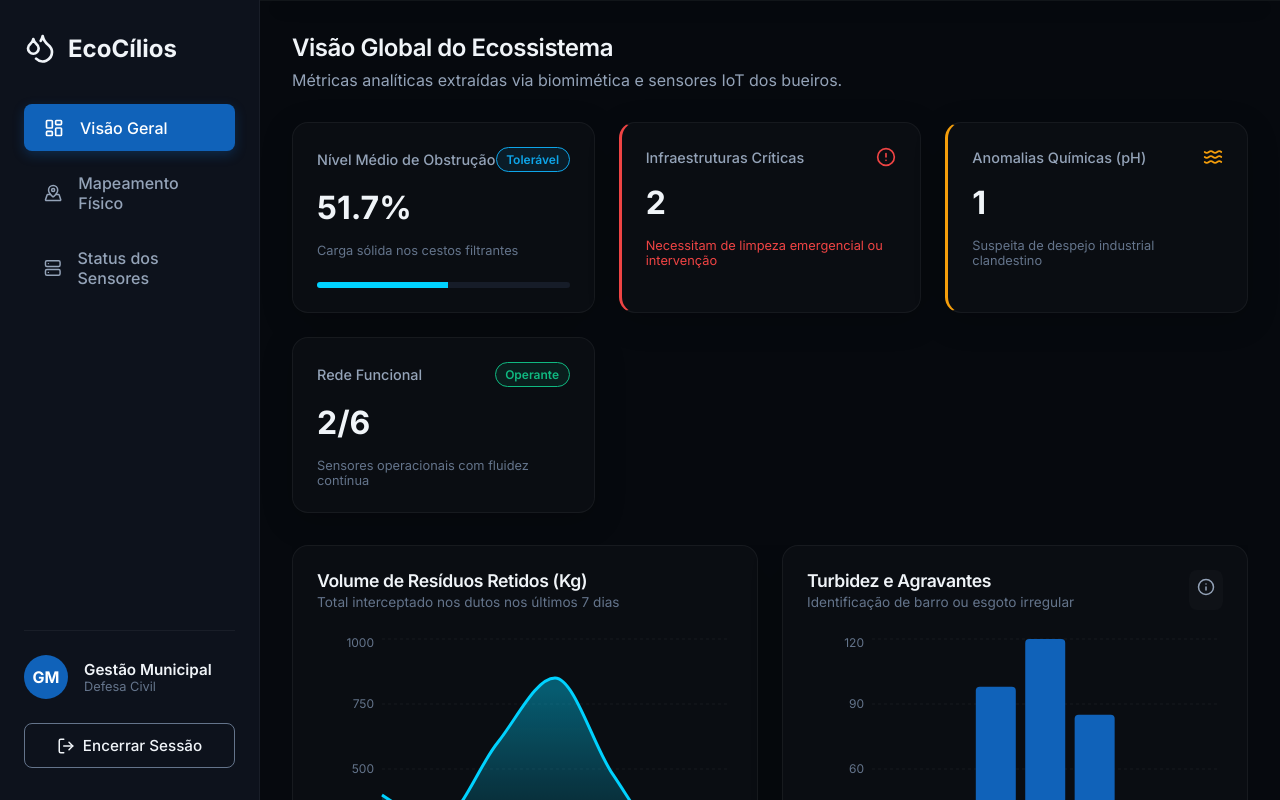
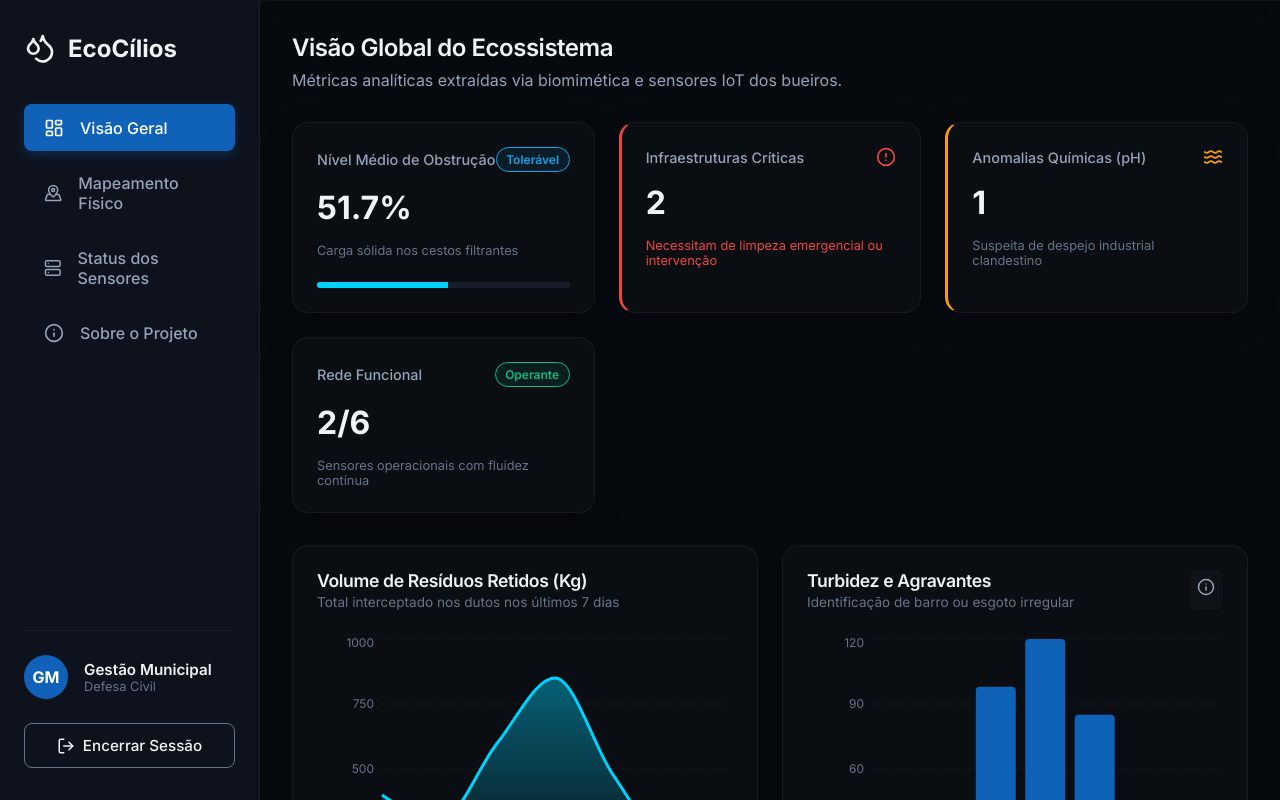
Before and after one commit to emn-f/ecocilios, a React (Vite) app: page /dashboard in a window 1280 px wide. Built offline with nearby package versions, Linux system fonts and the light colour scheme.

Commit message:
feat(navigation): add About page navigation link to sidebar

```diff
--- a/src/components/Layout.jsx
+++ b/src/components/Layout.jsx
@@ -1,6 +1,6 @@
 import React, { useState, useEffect, useRef } from 'react';
 import { Outlet, NavLink, useNavigate } from 'react-router-dom';
-import { LayoutDashboard, MapPinned, Server, LogOut, Droplets, Menu, X } from 'lucide-react';
+import { LayoutDashboard, MapPinned, Server, LogOut, Droplets, Menu, X, Info } from 'lucide-react';
 
 const Layout = () => {
   const navigate = useNavigate();
@@ -56,6 +56,10 @@ const Layout = () => {
             <Server size={20} />
             Status dos Sensores
           </NavLink>
+          <NavLink to="/sobre" onClick={closeMenu} className={({isActive}) => isActive ? 'nav-link active' : 'nav-link'}>
+            <Info size={20} />
+            Sobre o Projeto
+          </NavLink>
         </nav>
 
         <div className="sidebar-footer">
```
